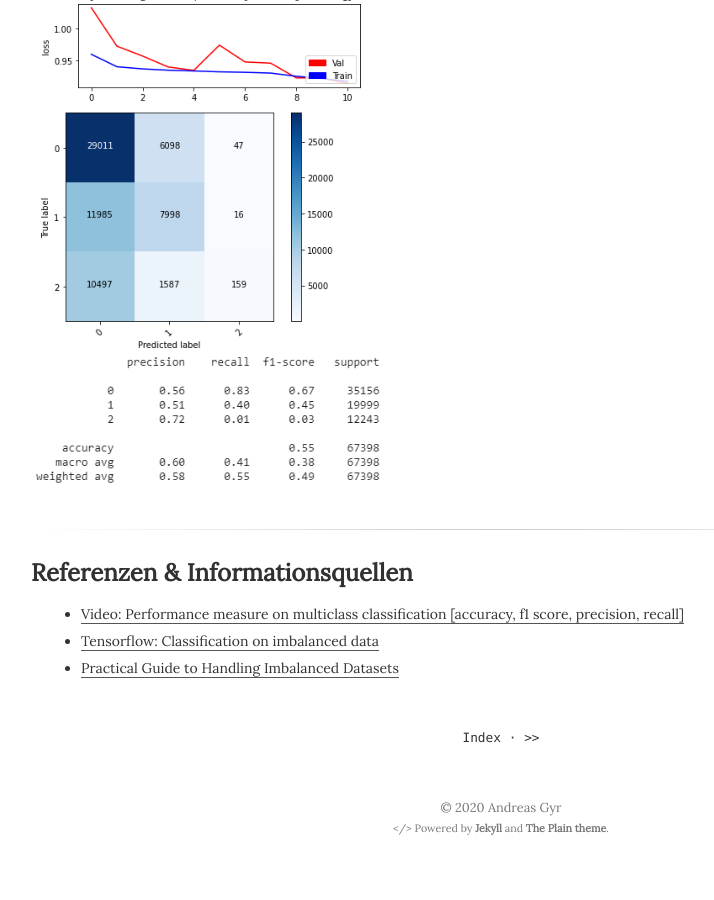
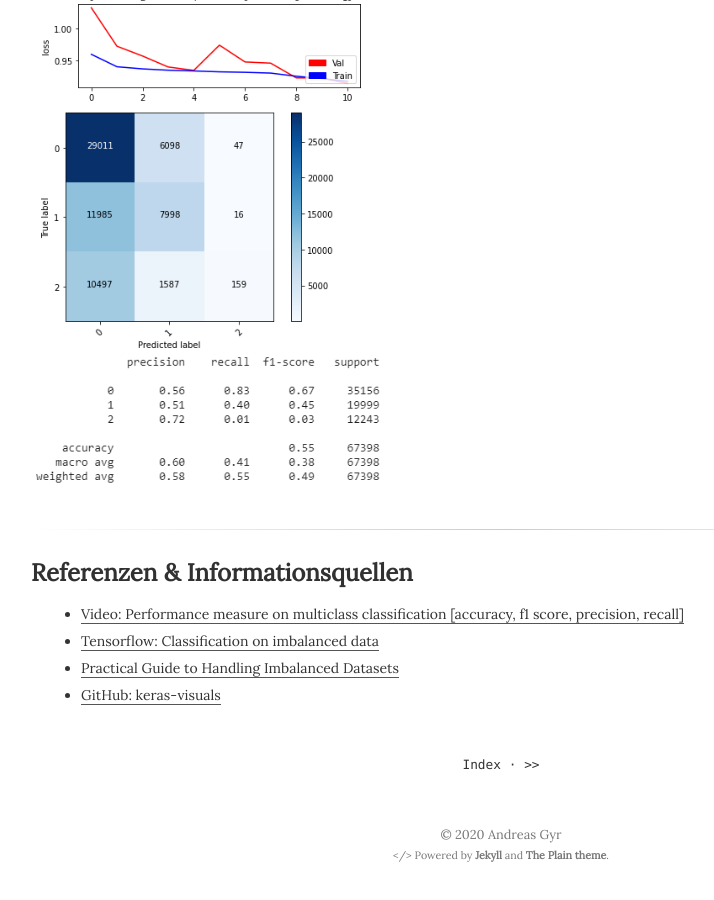
Before and after one commit to Cogax/cogax.github.io, a Jekyll site: the page built from _posts/2020-03-31-tensorflow-keras-multiklassifikation-metriken.md, in a window 1280 px wide and 900 px high, scrolled down 4811 px. Shown: the whole window, without its empty margins (139-853 px from the left). Built offline with Jekyll 4.4.1, drawn with Linux system fonts in a browser that asks for light colours; before the commit the page ends 5684 px from its top, so only the background shows below that.

Commit message:
added link

```diff
--- a/_posts/2020-03-31-tensorflow-keras-multiklassifikation-metriken.md
+++ b/_posts/2020-03-31-tensorflow-keras-multiklassifikation-metriken.md
@@ -217,3 +217,4 @@ Im folgenden Bild ist ein Ausschnit der Trainingsphase mit Google Colab ersichtl
 * <a href="https://www.youtube.com/watch?v=HBi-P5j0Kec" target="_blank">Video: Performance measure on multiclass classification [accuracy, f1 score, precision, recall]</a>
 * <a href="https://www.tensorflow.org/tutorials/structured_data/imbalanced_data#applying_this_tutorial_to_your_problem" target="_blank">Tensorflow: Classification on imbalanced data</a>
 * <a href="https://www.curiousily.com/posts/practical-guide-to-handling-imbalanced-datasets/" target="_blank">Practical Guide to Handling Imbalanced Datasets</a>
+* <a href="https://github.com/chasingbob/keras-visuals" target="_blank">GitHub: keras-visuals</a>
```
